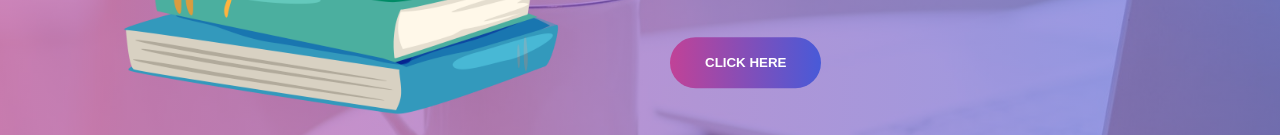
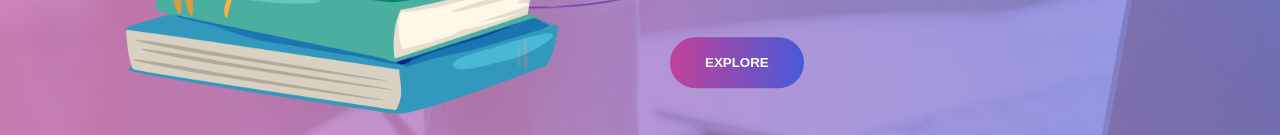
Before and after one commit to 1JoySara/x-poison.github.io, a website: page src/index.html in a window 1280 px wide. Shown: the part 424-559 px from the top of the page. Drawn offline with Linux system fonts and the light colour scheme.

Commit message:
Bookclub Web Design

```diff
--- a/src/index.html
+++ b/src/index.html
@@ -31,7 +31,7 @@
                 <div class="content">
                     <h1>Exlore Books</h1>
                     <p>With us here you can explore variety many books<br>Signup and login to continue >></p>
-                    <button type="button">CLICK HERE</button>
+                    <button type="button">EXPLORE</button>
                 </div>
             </div>
         </div>
```
